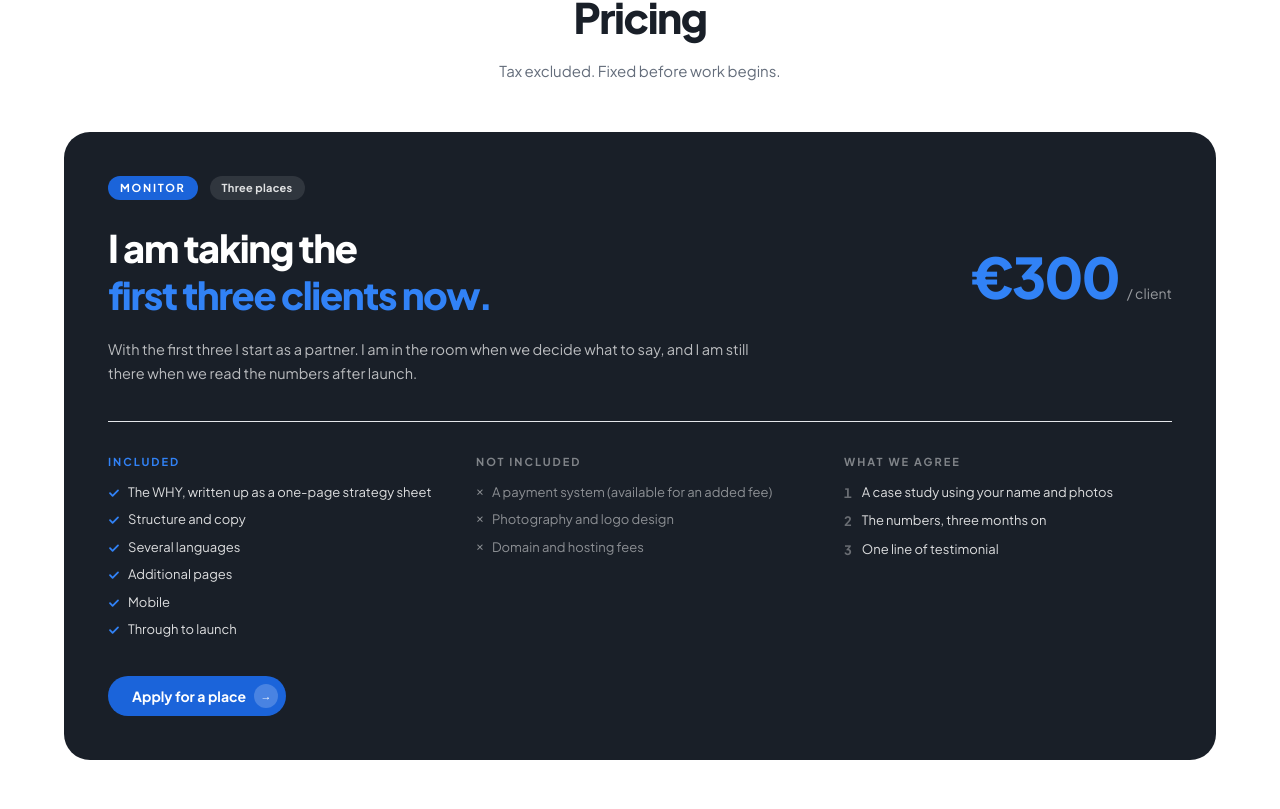
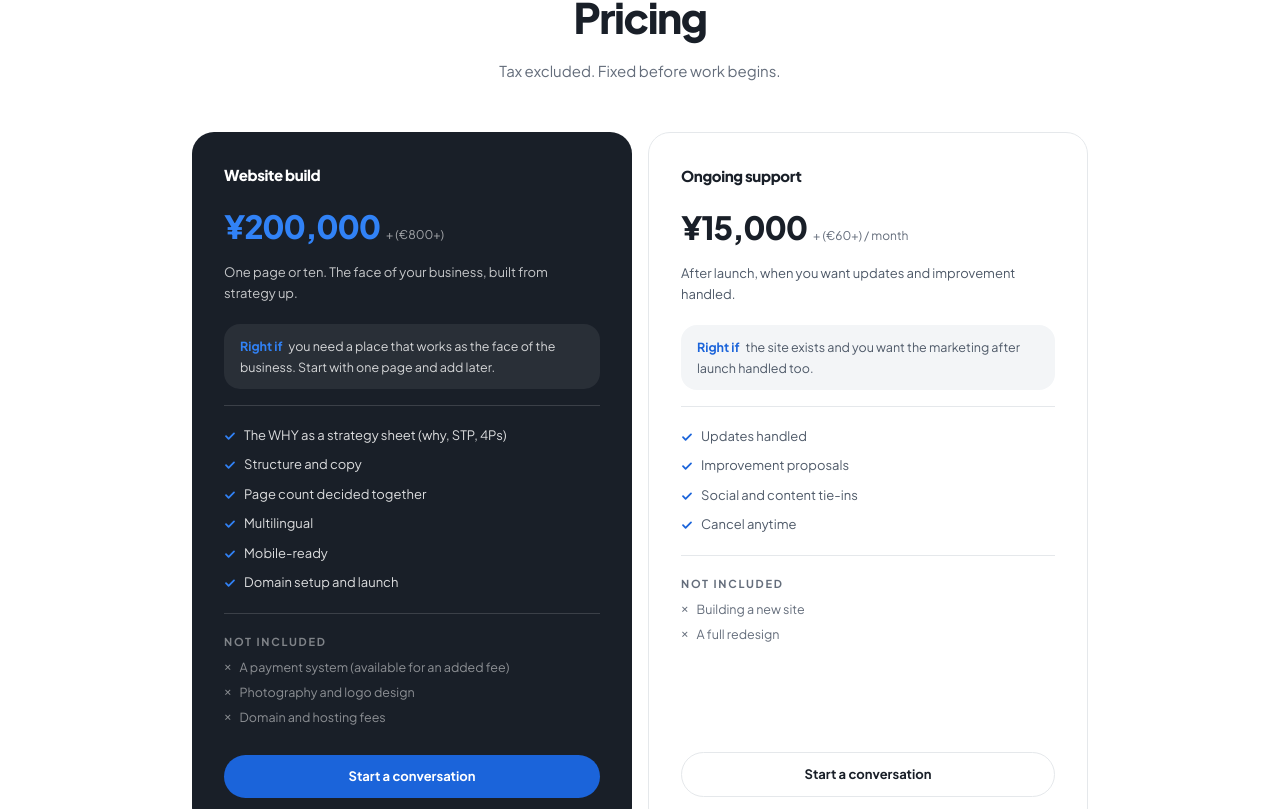
Before and after one commit to ibedustory-oss/jessy-portfolio, a Next.js app: page /en/services in a window 1280 px wide. Shown: the part 8631-9440 px from the top of the page. Built offline with nearby package versions, Linux system fonts and the light colour scheme.

Commit message:
Services: drop the monitor section and its content type. Recruiting happens on Threads; the page carries the two plans

```diff
--- a/components/ServiceLayout.tsx
+++ b/components/ServiceLayout.tsx
@@ -448,101 +448,7 @@ export default function ServiceLayout({ lang }: { lang: Lang }) {
         <div className="mx-auto max-w-6xl">
           <Head eyebrow={x.eyebrows.price} title={s.priceTitle} note={s.priceSub} center />
 
-          {/* the monitor places lead the section — that is what is actually open */}
-          <Reveal className="mt-12">
-            <div className="overflow-hidden rounded-[26px] bg-ink p-8 md:p-11">
-              <div className="flex flex-wrap items-center gap-3">
-                <span className="rounded-full bg-accent px-3 py-1 text-[11px] font-bold uppercase tracking-[0.16em] text-white">
-                  {x.monitor.eyebrow}
-                </span>
-                <span className="rounded-full bg-white/10 px-3 py-1 text-[11px] font-bold tracking-wide text-white/85">
-                  {x.monitor.badge}
-                </span>
-              </div>
-
-              <div className="mt-6 flex flex-wrap items-end justify-between gap-x-10 gap-y-6">
-                <h3 className="text-[26px] font-extrabold leading-[1.24] tracking-tightest text-white md:text-[38px]">
-                  {x.monitor.title}
-                  <br />
-                  <span className="text-accentlit">{x.monitor.titleAccent}</span>
-                </h3>
-                <p className="flex items-baseline gap-2">
-                  <span className="text-[44px] font-extrabold tracking-tightest text-accentlit md:text-[56px]">
-                    {x.monitor.price}
-                  </span>
-                  <span className="break-keep text-sm text-white/55">{x.monitor.unit}</span>
-                </p>
-              </div>
-
-              <p className="mt-5 max-w-2xl text-[14.5px] leading-relaxed text-white/70">
-                {x.monitor.lead}
-              </p>
-
-              <div className="mt-9 grid gap-8 border-t border-white/12 pt-8 md:grid-cols-3 md:gap-10">
-                <div>
-                  <p className="text-[11px] font-bold uppercase tracking-[0.18em] text-accentlit">
-                    {x.monitor.scopeLabel}
-                  </p>
-                  <ul className="mt-3 space-y-2">
-                    {x.monitor.scope.map((v) => (
-                      <li key={v} className="flex items-start gap-2 text-[13px] text-white/85">
-                        <span className="mt-1">
-                          <Check className="text-accentlit" />
-                        </span>
-                        {v}
-                      </li>
-                    ))}
-                  </ul>
-                </div>
-                <div>
-                  <p className="text-[11px] font-bold uppercase tracking-[0.18em] text-white/45">
-                    {x.monitor.excludeLabel}
-                  </p>
-                  <ul className="mt-3 space-y-2">
-                    {x.monitor.excludes.map((v) => (
-                      <li key={v} className="flex items-start gap-2 text-[13px] text-white/50">
-                        <span aria-hidden="true" className="mt-px leading-none">
-                          &times;
-                        </span>
-                        {v}
-                      </li>
-                    ))}
-                  </ul>
-                </div>
-                <div>
-                  <p className="text-[11px] font-bold uppercase tracking-[0.18em] text-white/45">
-                    {x.monitor.termsLabel}
-                  </p>
-                  <ul className="mt-3 space-y-2">
-                    {x.monitor.terms.map((v, n) => (
-                      <li key={v} className="flex items-start gap-2.5 text-[13px] text-white/85">
-                        <span
-                          aria-hidden="true"
-                          className="mt-px font-bold tabular-nums text-white/35"
-                        >
-                          {n + 1}
-                        </span>
-                        {v}
-                      </li>
-                    ))}
-                  </ul>
-                </div>
-              </div>
-
-              <div className="mt-9">
-                <Link
-                  href={contact}
-                  className="group inline-flex items-center gap-2 rounded-full bg-accent py-2 pl-6 pr-2 text-sm font-bold text-white transition duration-300 ease-swift hover:bg-accentlit"
-                >
-                  {x.monitor.cta}
-                  <Arrow />
-                </Link>
-              </div>
-            </div>
-          </Reveal>
-
-
-          <div className="mx-auto mt-14 grid max-w-4xl gap-4 md:grid-cols-2">
+          <div className="mx-auto mt-12 grid max-w-4xl gap-4 md:grid-cols-2">
             {s.plans.map((p, i) => {
               const tone = p.featured ? 'ink' : 'paper'
               const onDark = tone === 'ink'
--- a/lib/service-extra.ts
+++ b/lib/service-extra.ts
@@ -54,24 +54,6 @@ export interface PlanExtra {
   items: { best: string; excludes: string[] }[]
 }
 
-export interface MonitorBlock {
-  eyebrow: string
-  badge: string
-  title: string
-  titleAccent: string
-  price: string
-  unit: string
-  lead: string
-  scopeLabel: string
-  scope: string[]
-  excludeLabel: string
-  excludes: string[]
-  termsLabel: string
-  terms: string[]
-  cta: string
-  finderNote: string
-}
-
 export interface NavBlock {
   why: string
   finder: string
@@ -82,7 +64,6 @@ export interface NavBlock {
 }
 
 export interface Extra {
-  monitor: MonitorBlock
   pain: PainBlock
   finder: FinderBlock
   planExtra: PlanExtra
@@ -92,23 +73,6 @@ export interface Extra {
 
 export const EXTRA: Record<Lang, Extra> = {
   ja: {
-    monitor: {
-      eyebrow: 'Monitor',
-      badge: '3社限定',
-      title: 'いま、最初の3社を',
-      titleAccent: '募集しています。',
-      price: '€300',
-      unit: '/ 1社',
-      lead: '最初の3社とは、パートナーとして始めます。何を言うかを決める場から一緒に座り、公開したあとの数字まで一緒に見ます。',
-      scopeLabel: '含むもの',
-      scope: ['WHYの言語化と戦略シート(1枚)', '構成とコピー', '多言語', 'ページの追加', 'スマホ対応', '公開作業まで'],
-      excludeLabel: '含まないもの',
-      excludes: ['決済システム(追加料金で対応可)', '写真撮影とロゴ制作', 'ドメイン・サーバー費用'],
-      termsLabel: 'お互いに約束すること',
-      terms: ['屋号と写真を出した事例掲載', '3ヶ月後に変化を数字で共有', '推薦文を1つ'],
-      cta: 'モニターに応募する',
-      finderNote: 'いまはモニター期間です。3社限定 €300。多言語とページ追加も含みます。',
-    },
     pain: {
       eyebrow: 'About',
       title: 'サイトのことで、',
@@ -213,23 +177,6 @@ export const EXTRA: Record<Lang, Extra> = {
   },
 
   ko: {
-    monitor: {
-      eyebrow: 'Monitor',
-      badge: '3분 한정',
-      title: '지금, 첫 세 분을',
-      titleAccent: '모시고 있습니다.',
-      price: '₩450,000',
-      unit: '(€300) / 1곳',
-      lead: '처음 세 분과는 파트너로 시작합니다. 무엇을 말할지 정하는 자리부터 같이 앉고, 오픈한 뒤의 숫자까지 함께 봅니다.',
-      scopeLabel: '포함하는 것',
-      scope: ['WHY 언어화와 전략 시트(1장)', '구성과 카피', '다국어', '페이지 추가', '모바일 대응', '오픈까지'],
-      excludeLabel: '포함하지 않는 것',
-      excludes: ['결제 시스템(추가 요금으로 가능)', '사진 촬영과 로고 제작', '도메인·서버 비용'],
-      termsLabel: '서로 약속하는 것',
-      terms: ['상호와 사진을 낸 사례 게재', '3개월 뒤 변화를 숫자로 공유', '추천사 한 줄'],
-      cta: '모니터 신청하기',
-      finderNote: '지금은 모니터 기간입니다. 3분 한정 ₩450,000. 다국어와 페이지 추가도 포함합니다.',
-    },
     pain: {
       eyebrow: 'About',
       title: '사이트 때문에,',
@@ -334,23 +281,6 @@ export const EXTRA: Record<Lang, Extra> = {
   },
 
   en: {
-    monitor: {
-      eyebrow: 'Monitor',
-      badge: 'Three places',
-      title: 'I am taking the',
-      titleAccent: 'first three clients now.',
-      price: '€300',
-      unit: '/ client',
-      lead: 'With the first three I start as a partner. I am in the room when we decide what to say, and I am still there when we read the numbers after launch.',
-      scopeLabel: 'Included',
-      scope: ['The WHY, written up as a one-page strategy sheet', 'Structure and copy', 'Several languages', 'Additional pages', 'Mobile', 'Through to launch'],
-      excludeLabel: 'Not included',
-      excludes: ['A payment system (available for an added fee)', 'Photography and logo design', 'Domain and hosting fees'],
-      termsLabel: 'What we agree',
-      terms: ['A case study using your name and photos', 'The numbers, three months on', 'One line of testimonial'],
-      cta: 'Apply for a place',
-      finderNote: 'The monitor period is open — three places at €300, several languages and extra pages included.',
-    },
     pain: {
       eyebrow: 'About',
       title: 'About your site —',
```
Also changed, not shown: 1 other file (tests, documents, lock files or other folders).
